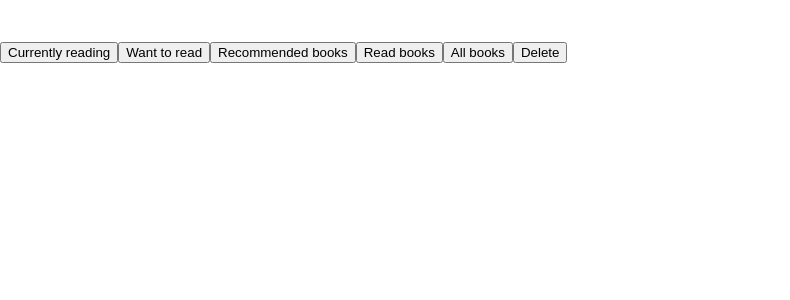
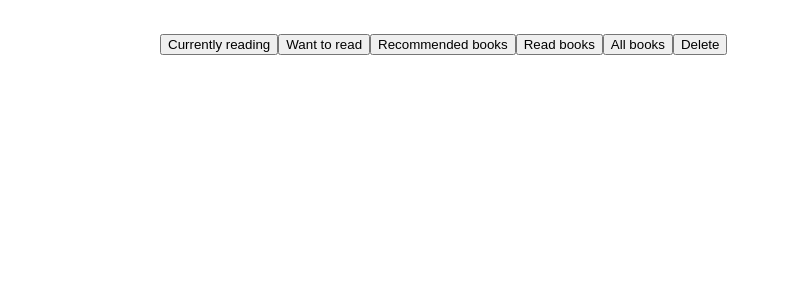
Before and after one commit to IIC3585-2024/vue-group-07, a Vue app in the folder my-books/: page /book in a window 1280 px wide. Shown: the top 300 px of the page, without its empty margins (0-790 px from the left). Built offline with nearby package versions, Linux system fonts and the light colour scheme.

Commit message:
fix: padding and margin of BookView

```diff
--- a/my-books/src/views/BookView.vue
+++ b/my-books/src/views/BookView.vue
@@ -3,5 +3,16 @@ import Book from '../components/Book.vue';
 </script>
 
 <template>
-  <Book />
+  <div class="main">
+    <Book />
+  </div>
 </template>
+
+<style scoped>
+.main {
+    margin: 0 8rem;
+    padding: 2rem;
+    min-width: 80vw;
+    min-height: 100vh;
+}
+</style>
```
